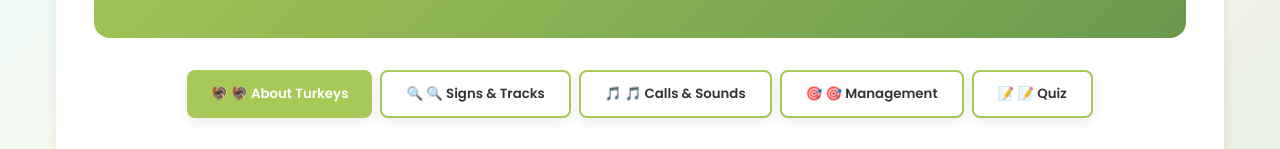
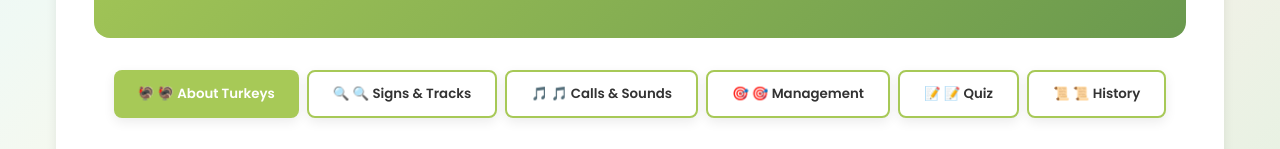
Before and after one commit to jordangilliam/WLA_App, a Next.js app: page /gobblers in a window 1280 px wide. Shown: the part 477-626 px from the top of the page. Built offline with nearby package versions, Linux system fonts and the light colour scheme.

Commit message:
Add conservation history and local research to Birds, Terrestrials, and Gobblers pages

```diff
--- a/app/gobblers/page.tsx
+++ b/app/gobblers/page.tsx
@@ -2,10 +2,13 @@
 
 import { useState } from 'react';
 import { usePoints } from '@/ui/points/PointsProvider';
+import { TERRESTRIAL_CONSERVATION_HISTORY } from '@/lib/data/conservation-history';
+import ConservationHistory from '@/components/ConservationHistory';
+import LocalHistoryResearch from '@/components/LocalHistoryResearch';
 
 export default function GobblersPage() {
   const { award } = usePoints();
-  const [activeTab, setActiveTab] = useState<'about' | 'signs' | 'calls' | 'hunting' | 'quiz'>('about');
+  const [activeTab, setActiveTab] = useState<'about' | 'signs' | 'calls' | 'hunting' | 'quiz' | 'history'>('about');
 
   const completeQuiz = (score: number) => {
     if (score >= 8) {
@@ -44,7 +47,8 @@ export default function GobblersPage() {
           { id: 'signs', label: '🔍 Signs & Tracks', icon: '🔍' },
           { id: 'calls', label: '🎵 Calls & Sounds', icon: '🎵' },
           { id: 'hunting', label: '🎯 Management', icon: '🎯' },
-          { id: 'quiz', label: '📝 Quiz', icon: '📝' }
+          { id: 'quiz', label: '📝 Quiz', icon: '📝' },
+          { id: 'history', label: '📜 History', icon: '📜' }
         ].map(tab => (
           <button
             key={tab.id}
@@ -442,6 +446,17 @@ export default function GobblersPage() {
           </div>
         </div>
       )}
+
+      {/* History Tab */}
+      {activeTab === 'history' && (
+        <>
+          <ConservationHistory history={TERRESTRIAL_CONSERVATION_HISTORY} />
+
+          <div style={{ marginTop: '2rem' }}>
+            <LocalHistoryResearch />
+          </div>
+        </>
+      )}
     </section>
   );
 }
```
Also changed, not shown: app/birds/page.tsx (+12 -0 lines), app/terrestrials/page.tsx (+12 -0 lines).
